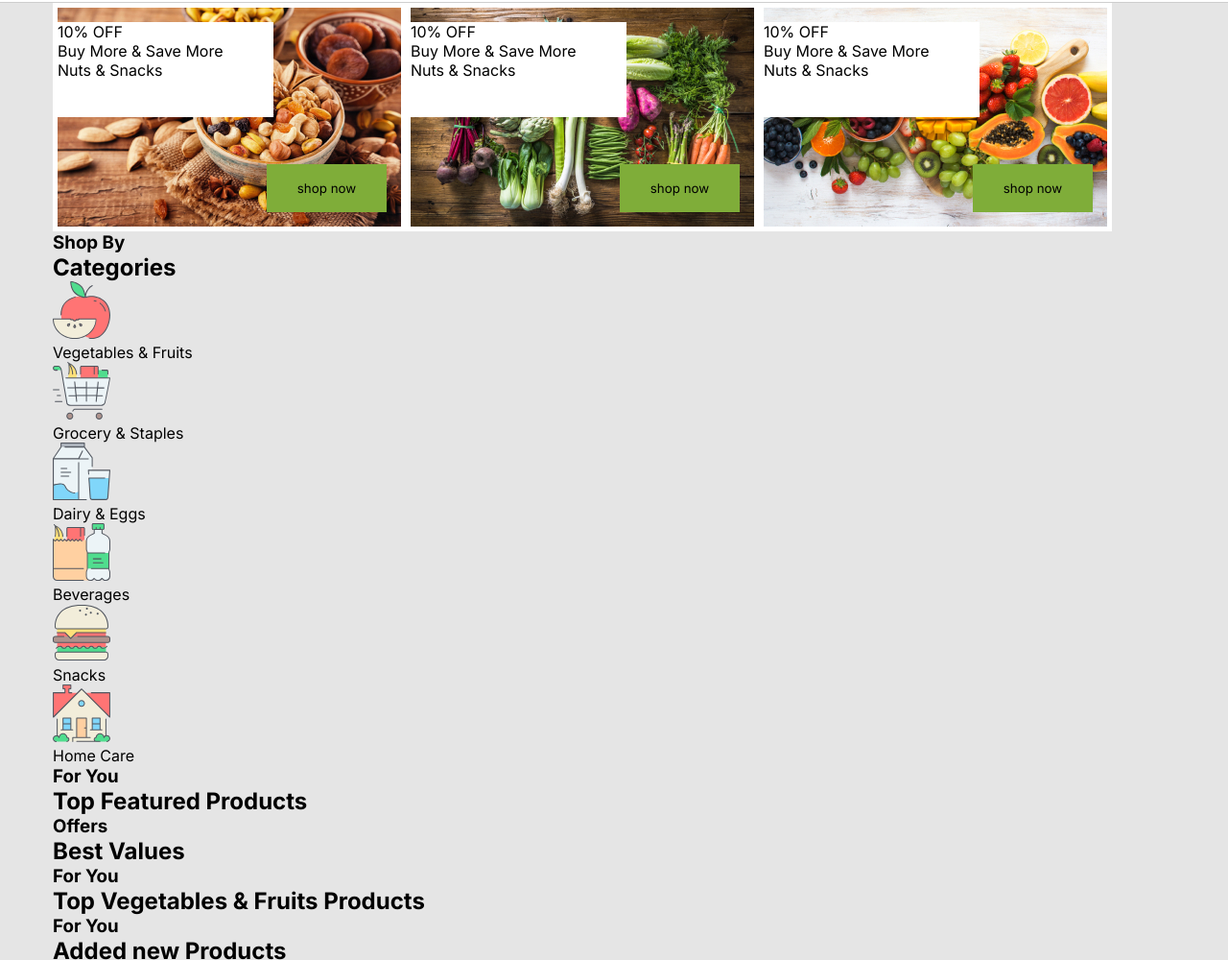
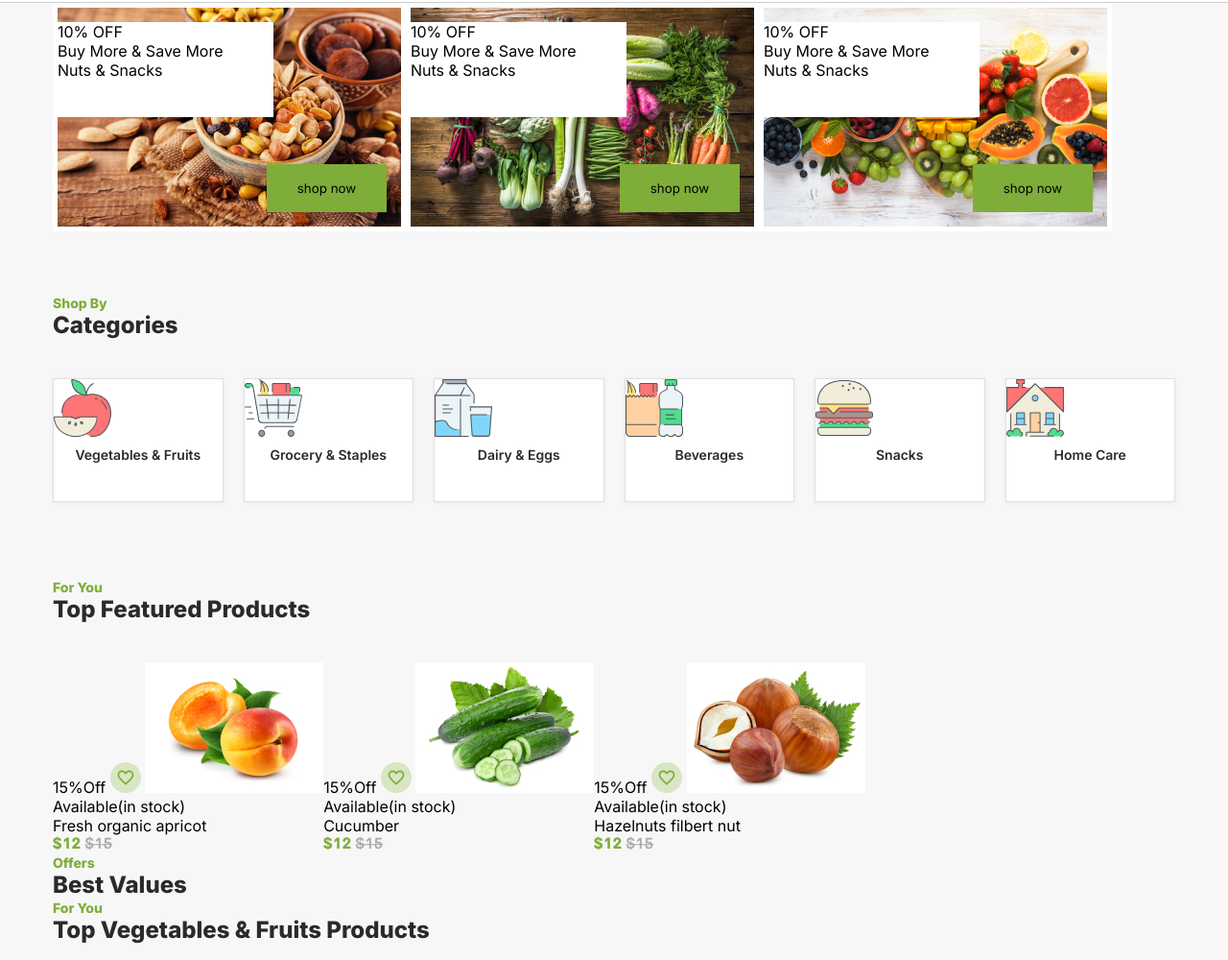
Before and after one commit to anna-kudrow/grocery-shop, a plain HTML site: page index.html in a window 1280 px wide. Shown: the part 221-1221 px from the top of the page at 96% size. Drawn offline with Linux system fonts and the light colour scheme.

Commit message:
started to add product cards

```diff
--- a/index.html
+++ b/index.html
@@ -191,9 +191,26 @@
           <h3 class="top-featured-prod__small-title small-title">For You</h3>
           <h2 class="top-featured-prod__title title">Top Featured Products</h2>
           <div class="top-featured-prod__prod-cards prod-cards">
-            <div class="prod-card"></div>
-            <div class="prod-card"></div>
-            <div class="prod-card"></div>
+            <div class="prod-card">
+              <span class="prod-card__discount">15%Off</span>
+              <img class="prod-card__like" src="images/main/like.svg" alt="like">
+              <img class="prod-card__picture" src="images/main/apricot.jpg" alt="apricot">
+              <p class="prod-card__availability">Available(in stock)</p>
+              <p class="prod-card__name">Fresh organic apricot</p>
+              <img class="prod-card__price" src="images/main/price.svg" alt="price">
+            </div>
+            <div class="prod-card"><span class="prod-card__discount">15%Off</span>
+              <img class="prod-card__like" src="images/main/like.svg" alt="like">
+              <img class="prod-card__picture" src="images/main/cucumber.jpg" alt="cucumber">
+              <p class="prod-card__availability">Available(in stock)</p>
+              <p class="prod-card__name">Cucumber</p>
+              <img class="prod-card__price" src="images/main/price.svg" alt="price"></div>
+            <div class="prod-card"><span class="prod-card__discount">15%Off</span>
+              <img class="prod-card__like" src="images/main/like.svg" alt="like">
+              <img class="prod-card__picture" src="images/main/hazelnut.jpg" alt="Hazelnut">
+              <p class="prod-card__availability">Available(in stock)</p>
+              <p class="prod-card__name">Hazelnuts filbert nut</p>
+              <img class="prod-card__price" src="images/main/price.svg" alt="price"></div>
             <div class="prod-card"></div>
             <div class="prod-card"></div>
           </div>
@@ -268,7 +285,16 @@
             <button class="marketplace-buttons__appstore-button" type="button"></button>
             <button class="marketplace-buttons__google-button" type="button"></button>
           </div>
+          <h2 class="app-payment-part-title">Sign Up for Our Newsletter</h2>
+          <form action="">
+            <input type="email" class="app-payment-title__sub-form" placeholder="enter email address">
+            <button class="app-payment-title__sub-buttont" type="submit">SUBSCRIBE</button>
+          </form>
+          <h2 class="app-payment-part-title">Payment Method</h2>
+          <img src="images/footer/credit-card.svg" alt="credit cards">
+          </ul>
         </div>
+        <p class="main-footer__copyright-info">Copyright ©2021 All rights reserved | This template is made with 💚 by LOGO</p>
       </div>
     </footer>
   </body>
--- a/style.css
+++ b/style.css
@@ -132,7 +132,7 @@ a {
 }
 
 .main-content {
-  background-color: #e5e5e5;
+  background-color: #f7f7f7;
 }
 
 .main-content__container {
@@ -182,3 +182,55 @@ a {
   height: 50px;
   border: none;
 }
+
+.main-content__categories {
+  padding-top: 66px;
+}
+
+.small-title {
+  color: #7fad39;
+  font-size: 14px;
+  font-style: normal;
+  font-weight: 800;
+}
+
+.title {
+  color: #2a2a2a;
+  font-size: 24px;
+  font-style: normal;
+  font-weight: 800;
+  line-height: 30px;
+}
+
+.categories__cards {
+  display: flex;
+  gap: 21px;
+  margin-top: 40px;
+}
+
+.categories__card {
+  background-color: #fff;
+  border: 0.5px solid rgba(42, 42, 42, 0.15);
+  box-shadow: 0px 1px 5px 0px rgba(0, 0, 0, 0.06);
+  width: 178px;
+  height: 127px;
+  /* padding-top: 15px; */
+}
+
+.card__card-name {
+  color: #2a2a2a;
+  text-align: center;
+  font-size: 14px;
+  font-style: normal;
+  font-weight: 600;
+  line-height: 30px;
+}
+
+.main-content__top-featured-prod {
+  padding-top: 80px;
+}
+
+.prod-cards {
+  padding-top: 40px;
+  display: flex;
+}
```
Also changed, not shown: beverages-cat.svg (deleted), dairy-cat.svg (deleted), grocery-cat.svg (deleted), home-cat.svg (deleted), images/footer/credit-card.svg (added), images/main/like.svg (added), images/main/price.svg (added), snacks-cat.svg (deleted), veg-fruit-cat.svg (deleted).
